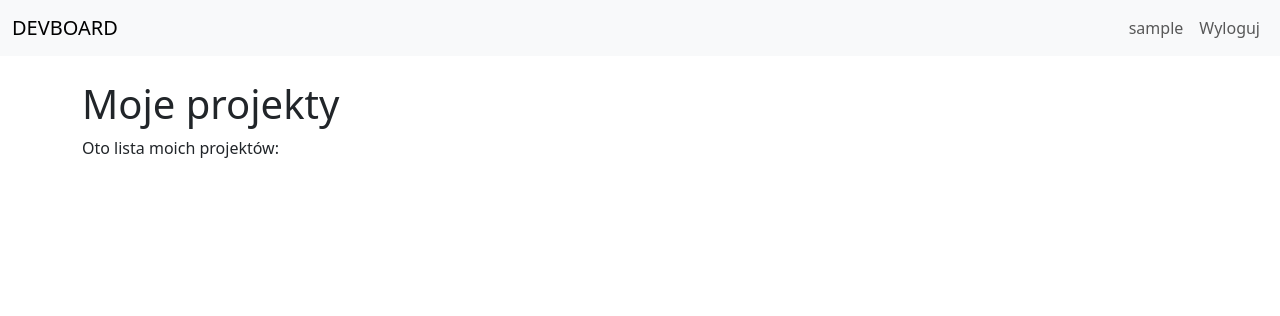
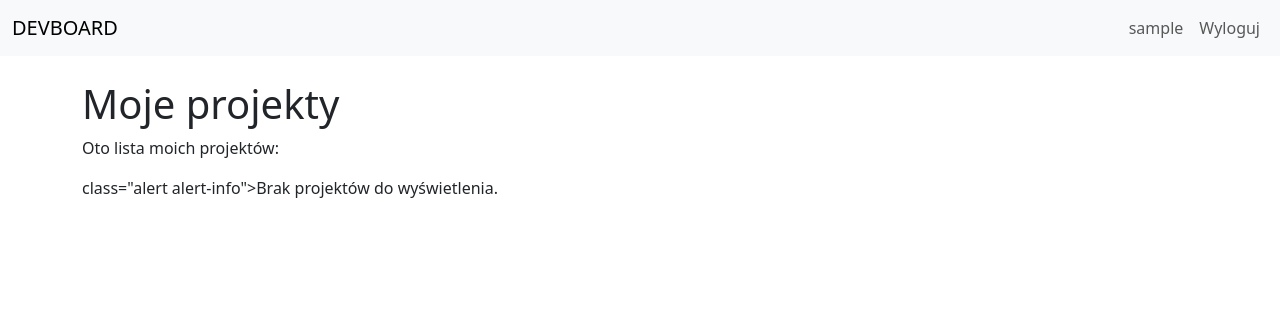
Before and after one commit to ili-Git-Hub/Django_projekt_alx, a Django app: page / in a window 1280 px wide. Shown: the top 316 px of the page. Run offline with Django 5.2, Linux system fonts and the light colour scheme; the visitor is signed in with stand-in values (Sample User, id 1); data that the repository does not hold is empty.

Commit message:
commit na koniec 17.06.2026

```diff
--- a/config/urls.py
+++ b/config/urls.py
@@ -17,11 +17,9 @@ Including another URLconf
 from django.contrib import admin
 from django.urls import path, include
 
-from devboard import views
 
 urlpatterns = [
-    path('admin/', admin.site.urls),
-    # path('', views.index, name='index'),
-    path("", views.ProjectListView.as_view(), name="lista-project"),
+    path("admin/", admin.site.urls),
     path("accounts/", include("django.contrib.auth.urls")),
+    path("", include("devboard.urls", namespace="devboard")),
 ]
--- /dev/null
+++ b/devboard/urls.py
@@ -0,0 +1,12 @@
+from django.urls import path
+
+from devboard import views
+from devboard.views import ProjectDetailView
+
+app_name = "devboard"
+
+urlpatterns = [
+
+    path("", views.ProjectListView.as_view(), name="lista-project"),
+    path("project/<int:pk>/", ProjectDetailView.as_view(), name="project-detail")
+]
--- a/devboard/views.py
+++ b/devboard/views.py
@@ -2,7 +2,7 @@ from django.contrib.auth.mixins import LoginRequiredMixin
 from django.db.models import Count
 from django.http import HttpResponse
 from django.shortcuts import render
-from django.views.generic import ListView
+from django.views.generic import ListView, DetailView
 
 from devboard.models import Project
 
@@ -30,3 +30,21 @@ class ProjectListView(ListView, LoginRequiredMixin):
             .annotate(task_count=Count('tasks'))     #annotate() dopisuje pola, komentarz etc
             .order_by('-created_at')
         )
+
+class ProjectDetailView(DetailView, LoginRequiredMixin):
+    model = Project
+    template_name = 'devboard/project_detail.html'
+    context_object_name = 'project'
+
+    def get_queryset(self):
+        return Project.objects.filter(owner=self.request.user)
+
+    def get_context_data(self, **kwargs):
+        ctx = super().get_context_data(**kwargs)
+        ctx['tasks'] = (
+            self.object.tasks
+            .select_related('assignee')  # Pobierz dane o przypisanym użytkowniku
+            .order_by('-priority', 'due_date')
+            .count()    # Liczba zadań w projekcie
+        )
+        return ctx
--- a/templates/devboard/project_list.html
+++ b/templates/devboard/project_list.html
@@ -7,4 +7,26 @@
     <p>Oto lista moich projektów:</p>
 </div>
 
+{% if projects %}
+<div class="row g-3">
+    {% for p in projects %}
+    <div class="col-12 col-md-6 col-lg-4">
+        <div class="card h-100">
+            <div class="card-body">
+                <h5 class="card-title">
+                    <a href="{% url 'devboard:project-detail' p.pk %}">{{ p.name|upper }}</a>
+                </h5>
+                <p class="card-text">{{ p.description|truncatewords:3 }}</p>
+                <p class="card-text">{{ p.created_at|date:"d M Y" }}</p>
+                <p class="card-text">{{ p.task_count }} zadań</p>
+            </div>
+        </div>
+    </div>
+    {% endfor %}
+</div>
+{% else %}
+<div>class="alert alert-info">Brak projektów do wyświetlenia.</div>
+{% endif %}
+
+
 {% endblock %}
```
Also changed, not shown: devboard/migrations/0001_initial.py (added), templates/devboard/project_detail.html (added).
